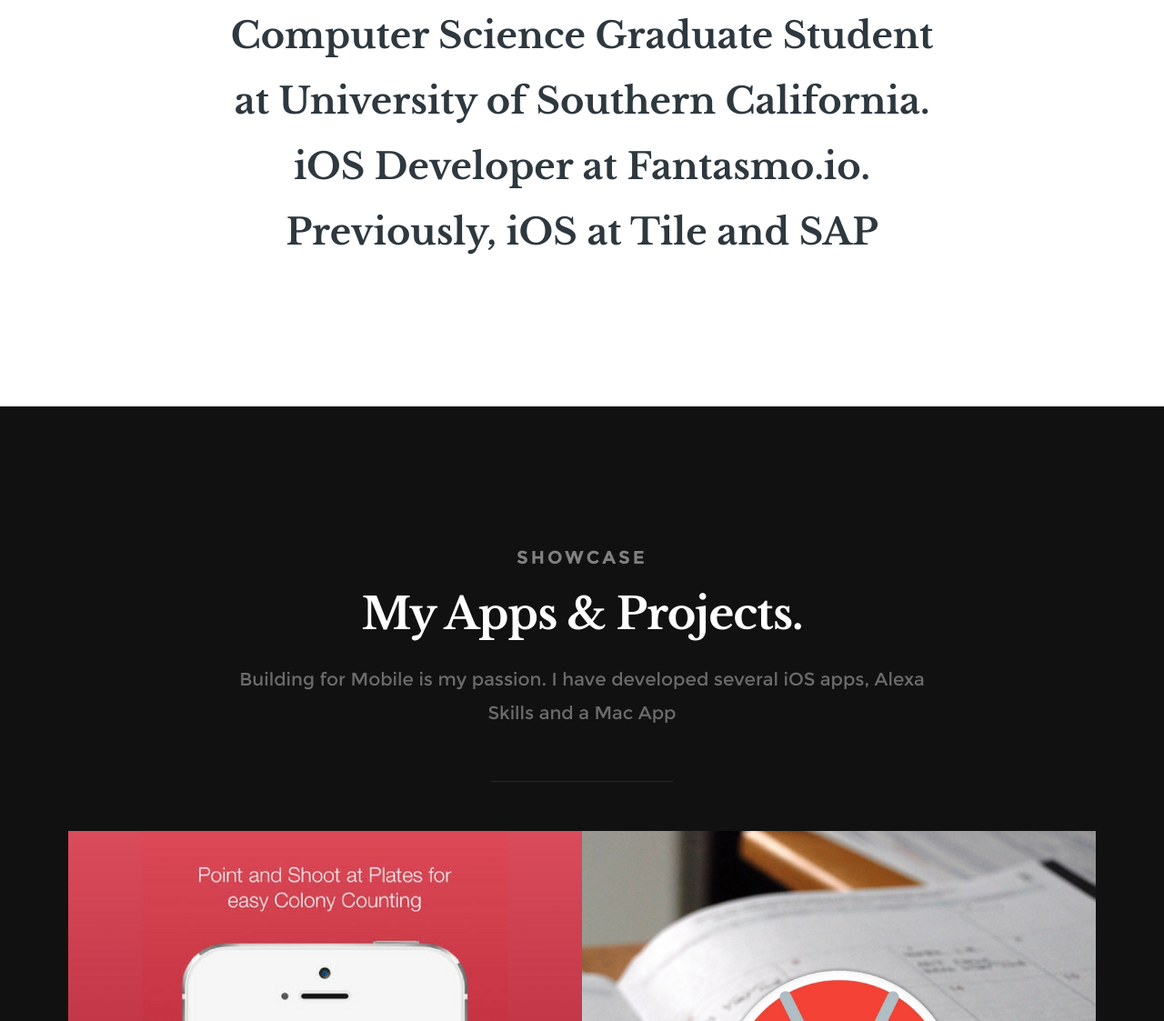
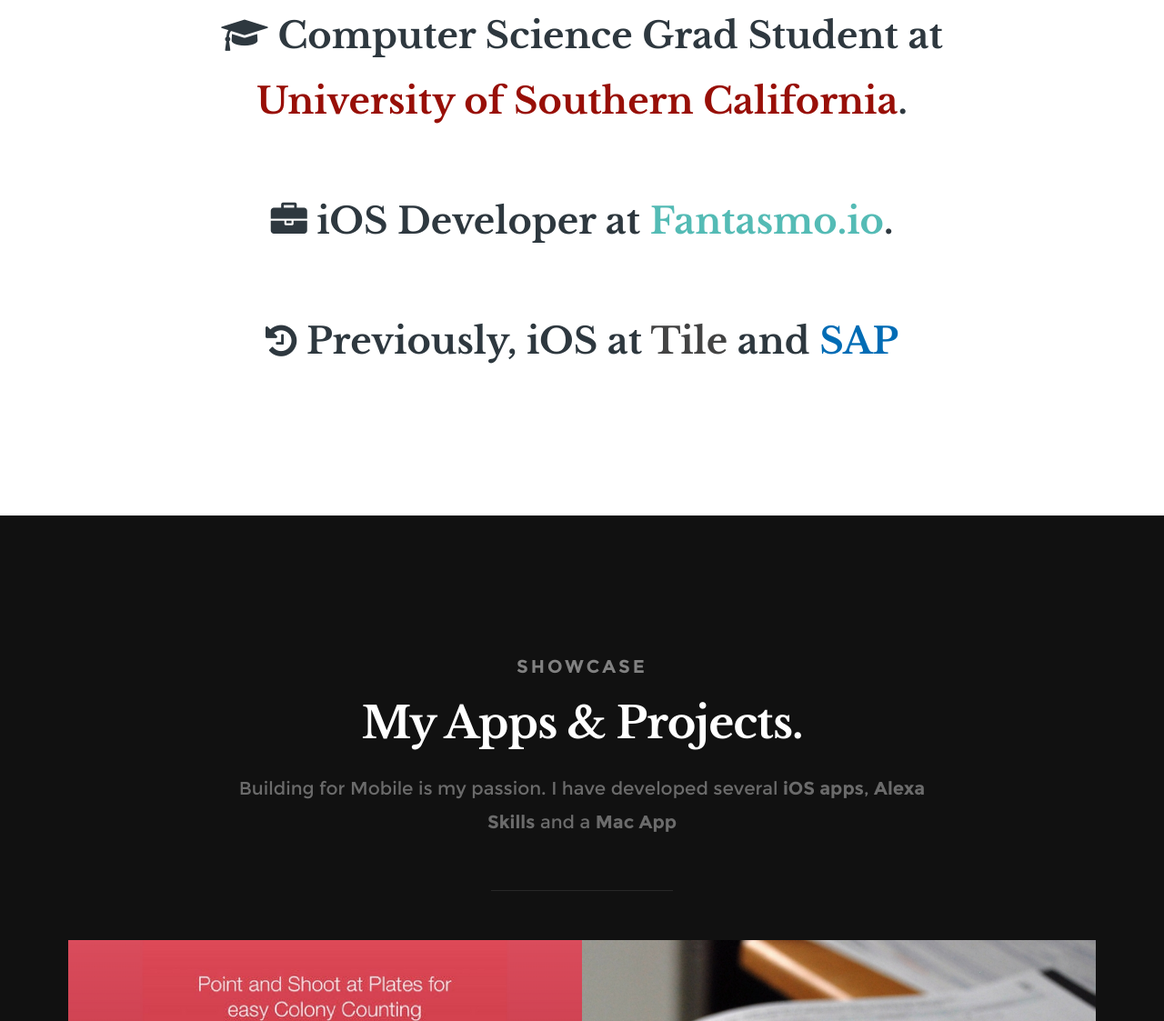
Before and after one commit to praveenvvstgy/praveengowda.com, a plain HTML site: page index.html in a window 1280 px wide. Shown: the part 1053-2176 px from the top of the page at 91% size. Drawn offline with Linux system fonts and the light colour scheme; files whose address does not match are found by name.

Commit message:
formatting change

```diff
--- a/css/main.css
+++ b/css/main.css
@@ -1153,6 +1153,11 @@
   font-size: 1.8;
   line-height: 1.833;
 }
+.section-intro .lead strong {
+  font-family: "montserrat-bold", sans-serif;
+  font-size: 2rem;
+  line-height: 1.833;
+}
 .section-intro.with-bottom-sep {
   padding-bottom: 4.2rem;
   position: relative;
--- a/index.html
+++ b/index.html
@@ -151,7 +151,9 @@
 
 				<div class="intro">
 					<h3 class="animate-this">About Me</h3>
-	   			<p class="lead animate-this">Computer Science Graduate Student at University of Southern California. iOS Developer at Fantasmo.io. Previously, iOS at Tile and SAP</p>
+	   			<p class="lead animate-this"><i class="fa fa-graduation-cap"></i> Computer Science Grad Student at <span style="color: #980F07">University of Southern California</span>.</p>
+	   			<p class="lead animate"><i class="fa fa-briefcase"></i>   iOS Developer at <span style="color: #54BBB5">Fantasmo.io</span>.</p>
+	   			<p class="lead animate"><i class="fa fa-history"></i>   Previously, iOS at <span style="color: #434343">Tile</span> and <span style="color: #006CB5">SAP</span></p>
 				</div>
 
    		</div> <!-- end col-full  -->
@@ -175,7 +177,7 @@
 	   			<h3>Showcase</h3>
 		   		<h1>My Apps &amp; Projects.</h1>
 
-		   		<p class="lead">Building for Mobile is my passion. I have developed several iOS apps, Alexa Skills and a Mac App</p>
+		   		<p class="lead">Building for Mobile is my passion. I have developed several <strong>iOS apps</strong>, <strong>Alexa Skills</strong> and a <strong>Mac App</strong></p>
 	   		</div>
 	   	</div> <!-- end row section-intro -->
 
```
Also changed, not shown: 1 other file.
